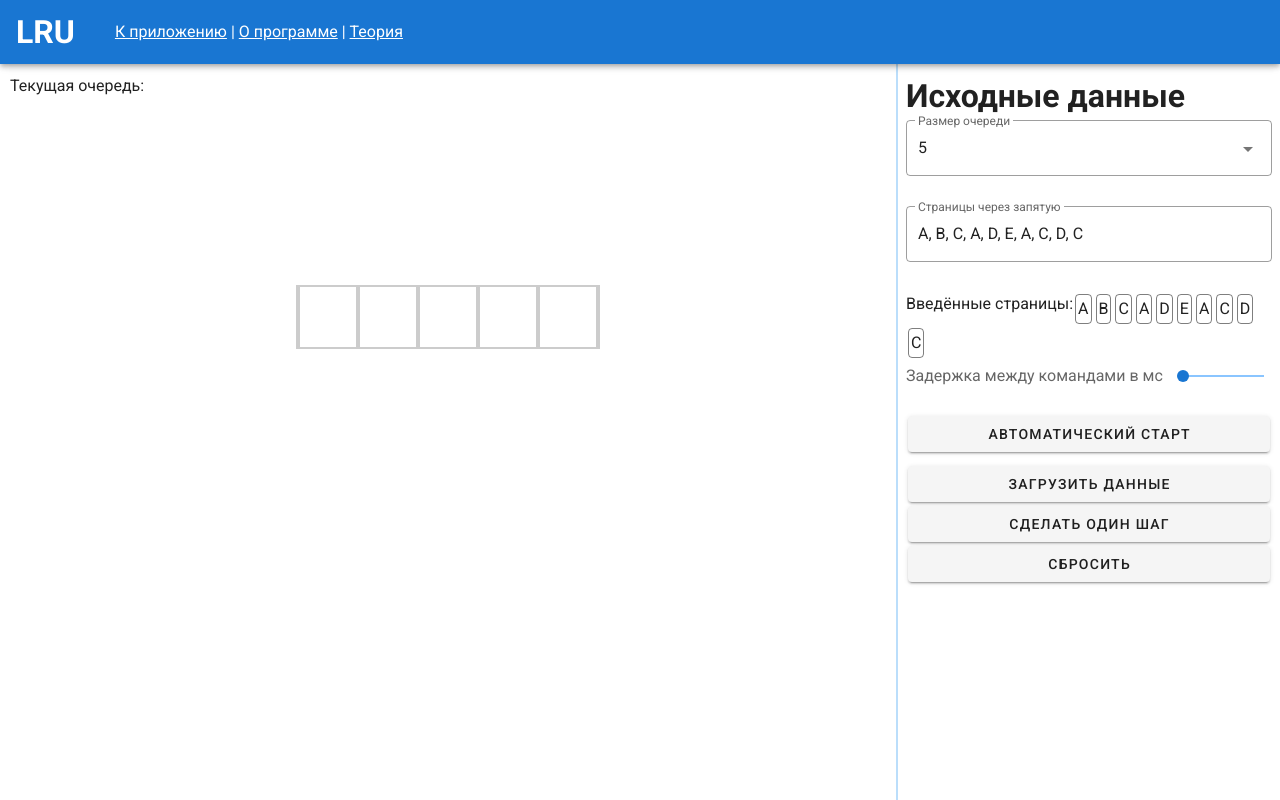
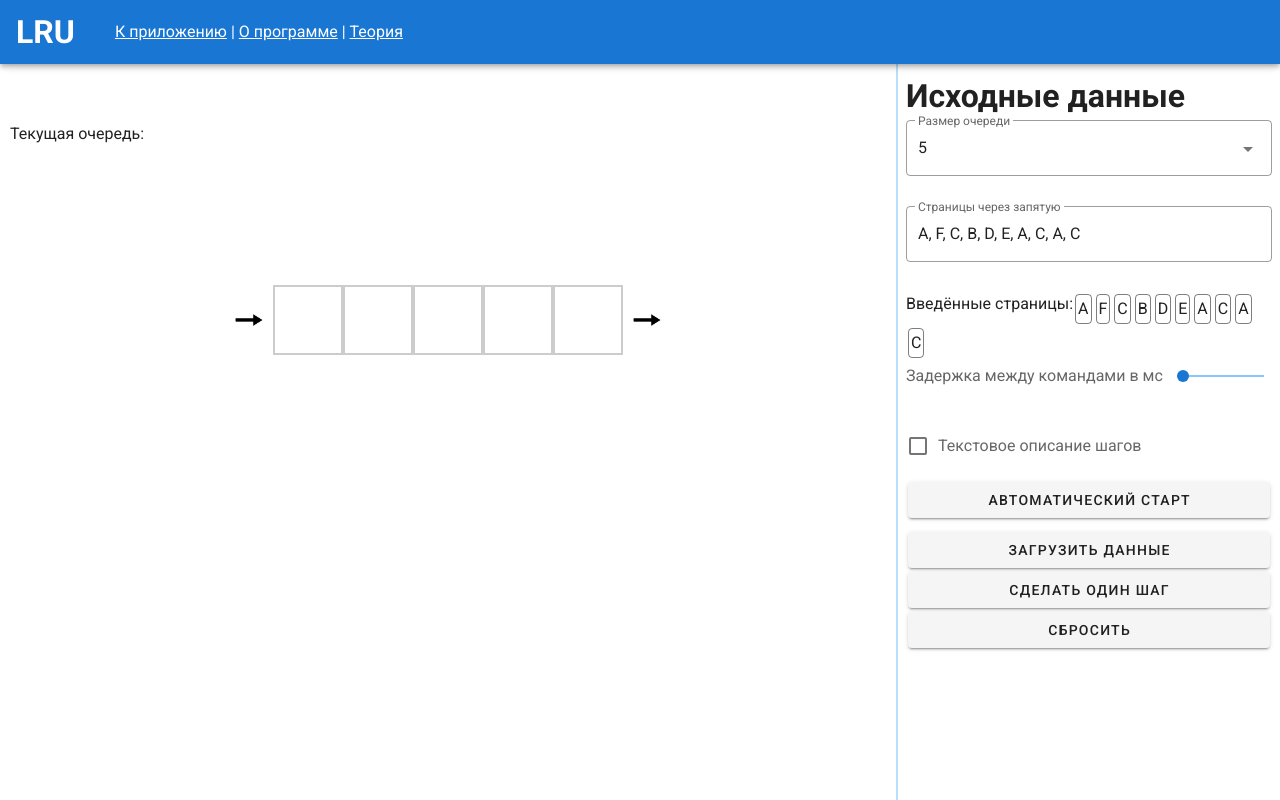
Before and after one commit to aleasper/lru_simulator, a Vue app: page / in a window 1280 px wide. Built offline with nearby package versions, Linux system fonts and the light colour scheme.

Commit message:
Add text description for lru

```diff
--- a/src/components/LRUVisualizer.vue
+++ b/src/components/LRUVisualizer.vue
@@ -7,24 +7,39 @@
             v-for="(page, index) in pagesListCopy"
             :key="index"
             class="page-container"
+            :style="{'background': index === pagesListCopy.length - 1 ? 'rgba(255, 0, 0, 0.5)': 'none'}"
         >
           {{page}}
         </div>
+        <div v-if="pagesListCopy.length !== 0" class="page-list-arrow"></div>
       </div>
     </div>
     <div class="visualisation-container">
       <div class="memory-container"
            v-if="queueSize !== undefined && queueSize.length !== 0"
       >
+        <div class="page-list-arrow"></div>
         <div
             v-for="i in queueSize"
             :key="i"
         >
-          <div class="memory-page-container">
+          <div class="memory-page-container"
+               :style="{'background': pagesListCopy.length !== 0 && buffer[i-1] === pagesListCopy[pagesListCopy.length - 1] ? 'rgba(0, 255, 0, 0.5)': 'none'}"
+          >
             {{buffer[i-1]}}
           </div>
         </div>
+        <div class="page-list-arrow"></div>
       </div>
+    </div>
+    <div v-if="description" class="description-container">
+      <div style="font-size: 18px; margin: 4px 0">
+        Текстовое описание шагов
+      </div>
+      <div
+          v-for="(str, i) in descriptionText"
+          :key="i"
+      >{{str}}</div>
     </div>
   </div>
 </template>
@@ -36,10 +51,11 @@ function sleep(ms) {
 
 export default {
   name: "LRUVisualizer",
-  props: ['pagesList', 'queueSize', 'delay'],
+  props: ['pagesList', 'queueSize', 'delay', 'description'],
   data: () => ({
     buffer: [],
     pagesListCopy: [],
+    descriptionText: [],
 
   }),
   methods: {
@@ -53,25 +69,32 @@ export default {
     },
     addToQueue: function (el){
       if (this.buffer.includes(el)){
+        this.descriptionText.push(`Страница "${el}" уже есть в буфере`)
         if (this.buffer[0] !== el) {
           let findEl = false;
           for (let i = this.buffer.length - 1; i >= 0; --i) {
             if (!findEl && this.buffer[i] !== el){
               continue;
             } else {
+              if (!findEl) {
+                this.descriptionText.push(`Нашли страницу на ${i + 1} позиции, сдвигаем страницы, которые находятся левее на одну ячейку вправо`)
+              }
               findEl = true;
               if (i !== 0) {
                 this.buffer[i] = this.buffer[i - 1]
               } else {
+                this.descriptionText.push(`Перемещаем "${el}" в первую ячейку буфера`)
                 this.buffer[0] = el;
               }
             }
           }
           this.buffer[0] = el;
         } else {
+          this.descriptionText.push(`Страница "${el}" уже находится в первой ячейке`)
           this.buffer[0] = el;
         }
       } else {
+        this.descriptionText.push(`Сдвигаем вправо все страницы и добавляем "${el}" в начало буфера`)
         for (let i = this.buffer.length - 1; i !== 0; --i) {
           this.buffer[i] = this.buffer[i-1];
         }
@@ -81,12 +104,14 @@ export default {
     add: function (){
       if (this.pagesListCopy.length !== 0) {
         let el = this.pagesListCopy[this.pagesListCopy.length - 1]
+        this.descriptionText.push(`Загружаем в буфер страницу ${el}`)
         this.pagesListCopy.splice(-1, 1);
         this.addToQueue(el);
       }
     },
     reInit: function (){
       console.log('reinit');
+      this.descriptionText = [];
       this.buffer = [];
       for (let i = 0; i !== this.queueSize; ++i){
         this.buffer.push(' ');
@@ -101,22 +126,38 @@ export default {
 </script>
 
 <style scoped>
+.description-container{
+  padding: 4px 12px;
+  font-size: 12px;
+  max-height: 400px;
+  overflow-y: auto;
+  margin-top: 30px;
+}
+.page-list-arrow{
+  background-image: url(../assets/arrow.png);
+  background-repeat: no-repeat;
+  background-size: cover;
+  margin: 4px;
+  height: 40px;
+  width: 40px;
+}
 .visualisation-container{
   display: flex;
   flex-direction: column;
   align-items: center;
 }
 .memory-container{
-  border: 2px solid rgba(0, 0, 0, 0.2);
+  /*border: 2px solid rgba(0, 0, 0, 0.2);*/
   display: flex;
   flex-direction: row;
+  align-items: center
 }
 .memory-page-container{
-  width: 60px;
-  height: 60px;
-  border-left: 2px solid rgba(0, 0, 0, 0.2);
-  border-right: 2px solid rgba(0, 0, 0, 0.2);
-  font-size: 45px;
+  width: 70px;
+  height: 70px;
+  border: 2px solid rgba(0, 0, 0, 0.2);
+  /*border-right: 2px solid rgba(0, 0, 0, 0.2);*/
+  font-size: 55px;
   text-align: center;
 }
 .visualizer-main-wrapper{
@@ -130,11 +171,11 @@ export default {
 }
 .page-list-wrapper{
   width: 100%;
-  height: 100%;
+  height: 60%;
   display: flex;
   flex-direction: row;
   flex-wrap: wrap;
-  align-items: baseline;
+  align-items: center;
 }
 .page-container{
   font-size: 26px;
--- a/src/views/Home.vue
+++ b/src/views/Home.vue
@@ -6,6 +6,7 @@
           v-bind:pages-list="arrayPages"
           v-bind:queue-size="parseInt(queueSize)"
           v-bind:delay="parseInt(delay)"
+          v-bind:description="description"
       ></LRUVisualizer>
     </div>
     <div class="vertical-divider">
@@ -48,6 +49,12 @@
             v-model="delay"
         ></v-slider>
       </div>
+      <div>
+        <v-checkbox
+            v-model="description"
+            label="Текстовое описание шагов"
+        ></v-checkbox>
+      </div>
       <div class="actions-div">
         <v-btn class="action-btn" v-on:click="autoStart">Автоматический старт</v-btn>
         <div class="manual-actions-div">
@@ -72,10 +79,11 @@ export default {
   },
   data:  () => ({
     queueSize: 5,
-    pages: 'A, B, C, A, D, E, A, C, D, C',
+    pages: 'A, F, C, B, D, E, A, C, A, C',
     arrayPages: [],
     delay: 100,
     queueSizeList: [2, 3, 4, 5, 6, 7, 8],
+    description: false,
   }),
   methods: {
     pagesRule: function (){
```
Also changed, not shown: src/assets/arrow.png (added).
